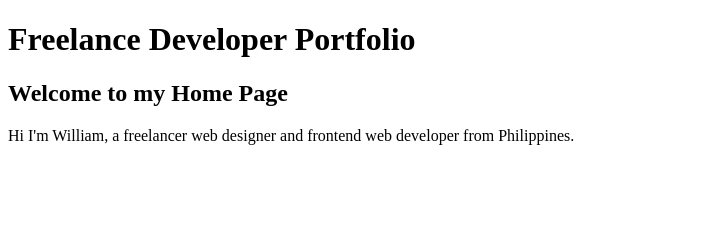
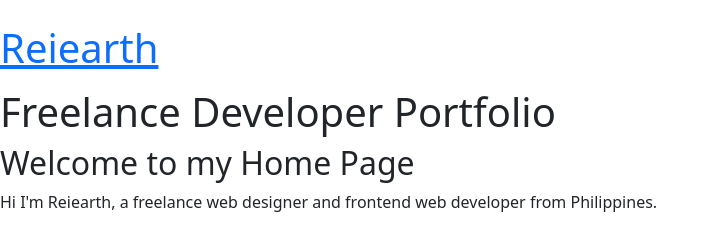
Before and after one commit to reiearth/reiearth.github.io, a plain HTML site: page index.html in a window 1280 px wide. Shown: the whole page, without its empty margins (0-719 px from the left). Drawn offline with nearby package versions, Linux system fonts and the light colour scheme.

Commit message:
added Bootstrap CSS and JS Bundles on index

```diff
--- a/index.html
+++ b/index.html
@@ -4,12 +4,29 @@
     <meta charset="UTF-8">
     <meta http-equiv="X-UA-Compatible" content="IE=edge">
     <meta name="viewport" content="width=device-width, initial-scale=1.0">
+    <!-- Bootstrap CSS -->
+    <link href="https://cdn.jsdelivr.net/npm/bootstrap@5.0.2/dist/css/bootstrap.min.css" rel="stylesheet" integrity="sha384-EVSTQN3/azprG1Anm3QDgpJLIm9Nao0Yz1ztcQTwFspd3yD65VohhpuuCOmLASjC" crossorigin="anonymous">
+    <!-- Bootstrap JS -->
+    <script src="https://cdn.jsdelivr.net/npm/bootstrap@5.0.2/dist/js/bootstrap.bundle.min.js" integrity="sha384-MrcW6ZMFYlzcLA8Nl+NtUVF0sA7MsXsP1UyJoMp4YLEuNSfAP+JcXn/tWtIaxVXM" crossorigin="anonymous"></script>
     <title>GitHub Portfolio</title>
 </head>
 <body>
+    <!-- Header section -->
+    <header>
+        <div class="d-flex flex-column">
+            <div class="profile">
+                <img src="assets/img/profile-img.jpg" alt="">
+                    <h1 class="text-light">
+                        <a href="index.html">Reiearth</a>
+                    </h1>
+                    <div class="social-links mt-3 text-center"></div>
+                </img>
+            </div>
+        </div>
+    </header>
     <h1>Freelance Developer Portfolio</h1>
     <h2>Welcome to my Home Page</h2>
-    <p>Hi I'm William, a freelancer web designer and frontend web developer from Philippines.</p>
+    <p>Hi I'm Reiearth, a freelance web designer and frontend web developer from Philippines.</p>
 
 </body>
 </html>
```
